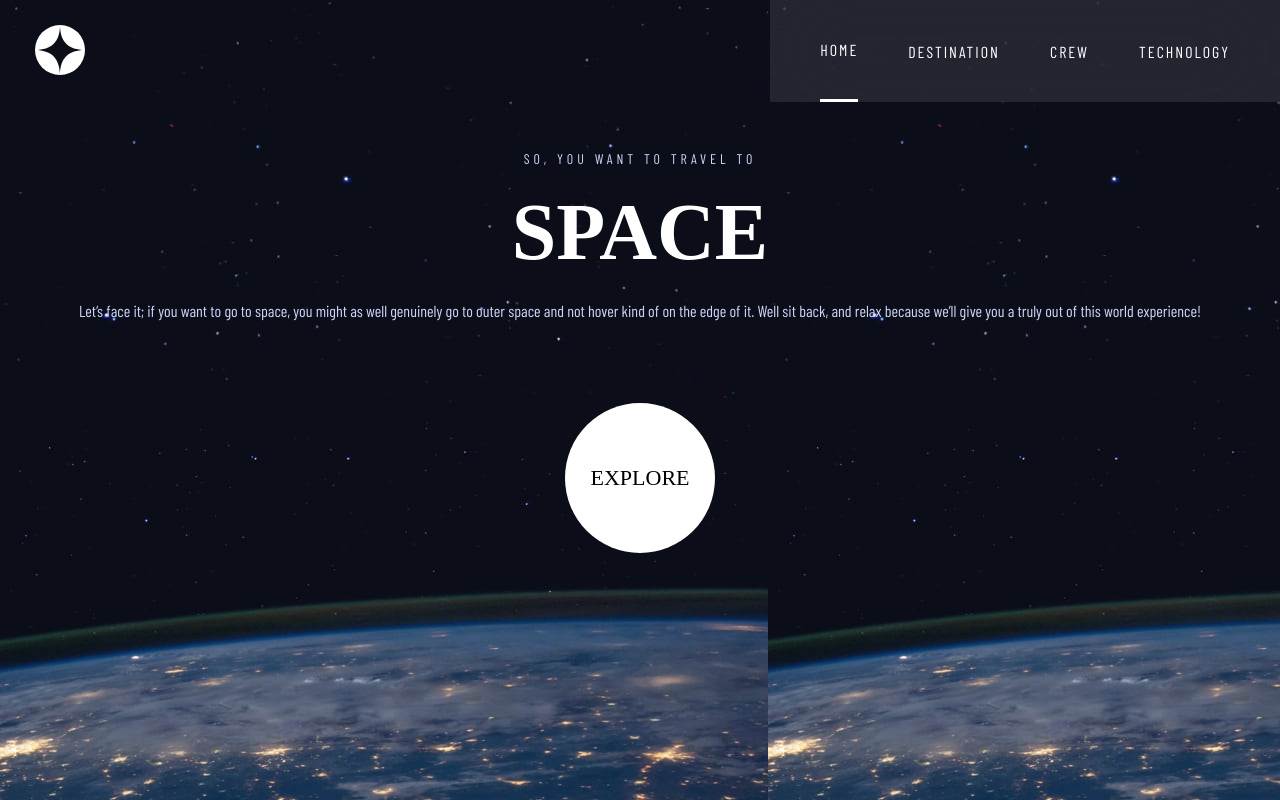
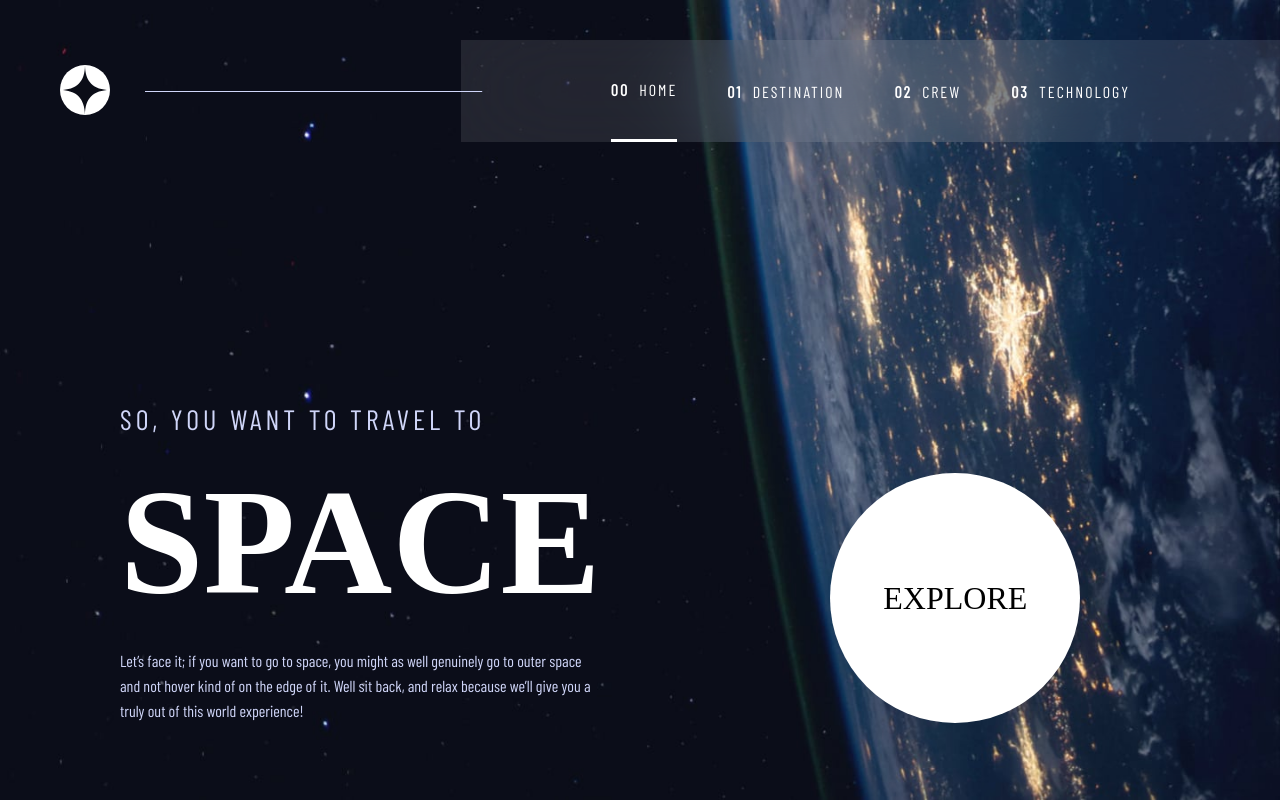
Before and after one commit to younessoub/space-tourism, a plain HTML site: page index.html in a window 1280 px wide. Drawn offline with nearby package versions, Linux system fonts and the light colour scheme; a web font is replaced by a local one.

Commit message:
home page done

```diff
--- a/index.html
+++ b/index.html
@@ -44,7 +44,7 @@
           </li>
           <li>
             <span>01</span>
-            <a href="/pages/destination.html">Destination</a>
+            <a href="/pages/destinations.html">Destination</a>
           </li>
           <li>
             <span>02</span>
@@ -70,7 +70,8 @@
           because we’ll give you a truly out of this world experience!
         </p>
       </div>
-      <a class="main-button flex-center">EXPLORE</a>
+      <div class="main-button-container"><a class="main-button flex-center" href="/pages/destinations.html">EXPLORE</a>
+      </div>
 
     </div>
   </main>
--- a/styles/home.css
+++ b/styles/home.css
@@ -77,10 +77,6 @@ nav {
     cursor: pointer;
 }
 
-.hamburger {
-    /* display: none; */
-}
-
 .close {
     display: none;
     z-index: 5;
@@ -141,19 +137,6 @@ h1 {
     margin: 20px 0;
 }
 
-/* h2 {
-    font-size: 100px;
-}
-
-h3 {
-    font-size: 56px;
-}
-
-h4 {
-    font-size: 32px;
-} */
-
-
 h5 {
     color: var(--color-two);
     font-size: var(--font-size-seven);
@@ -185,6 +168,9 @@ p {
 @media (min-width:768px) {
     body {
         background: url('../assets/home/background-home-tablet.jpg');
+        background-position: center;
+        background-size: cover;
+        background-repeat: no-repeat;
     }
 
     nav {
@@ -228,4 +214,92 @@ p {
     .desktop-nav span {
         display: none;
     }
+
+    .main-wrapper {
+        padding-top: 60px;
+        gap: 150px;
+    }
+
+    h5 {
+        font-size: var(--font-size-five);
+    }
+
+    h1 {
+        font-size: var(--font-size-one);
+    }
+
+    p {
+        max-width: 60%;
+        margin: 0 auto;
+        text-align: center;
+    }
+
+    .main-button {
+        width: 200px;
+        height: 200px;
+    }
 }
+
+@media (min-width:1024px) {
+    body {
+        background: url('../assets/home/background-home-desktop.jpg');
+        background-position: center;
+        background-size: cover;
+        background-repeat: no-repeat;
+    }
+
+    nav {
+        padding: 40px 0 0 60px;
+    }
+
+    .header-line {
+        display: block;
+        border-top: 1px solid var(--color-two);
+        flex: .8;
+        transform-origin: left;
+        transform: scaleX(1.2);
+        z-index: 2;
+    }
+
+    .desktop-nav {
+        padding: 0 150px;
+    }
+
+    .desktop-nav span {
+        display: inline-block;
+        font-weight: bolder;
+        margin-right: 5px;
+    }
+
+    .main-wrapper {
+        flex-direction: row;
+        text-align: left;
+        align-items: flex-end;
+        max-width: 85%;
+        /* border: 1px solid red; */
+        margin: 200px auto 0 auto;
+
+    }
+
+    .main-wrapper>* {
+        flex: 1;
+    }
+
+    p {
+        max-width: unset;
+        margin: unset;
+        text-align: left;
+    }
+
+    .main-button-container {
+        /* border: 1px solid red; */
+        display: flex;
+        justify-content: center;
+    }
+
+    .main-button {
+        width: 250px;
+        height: 250px;
+        font-size: var(--font-size-four);
+    }
+}
```
